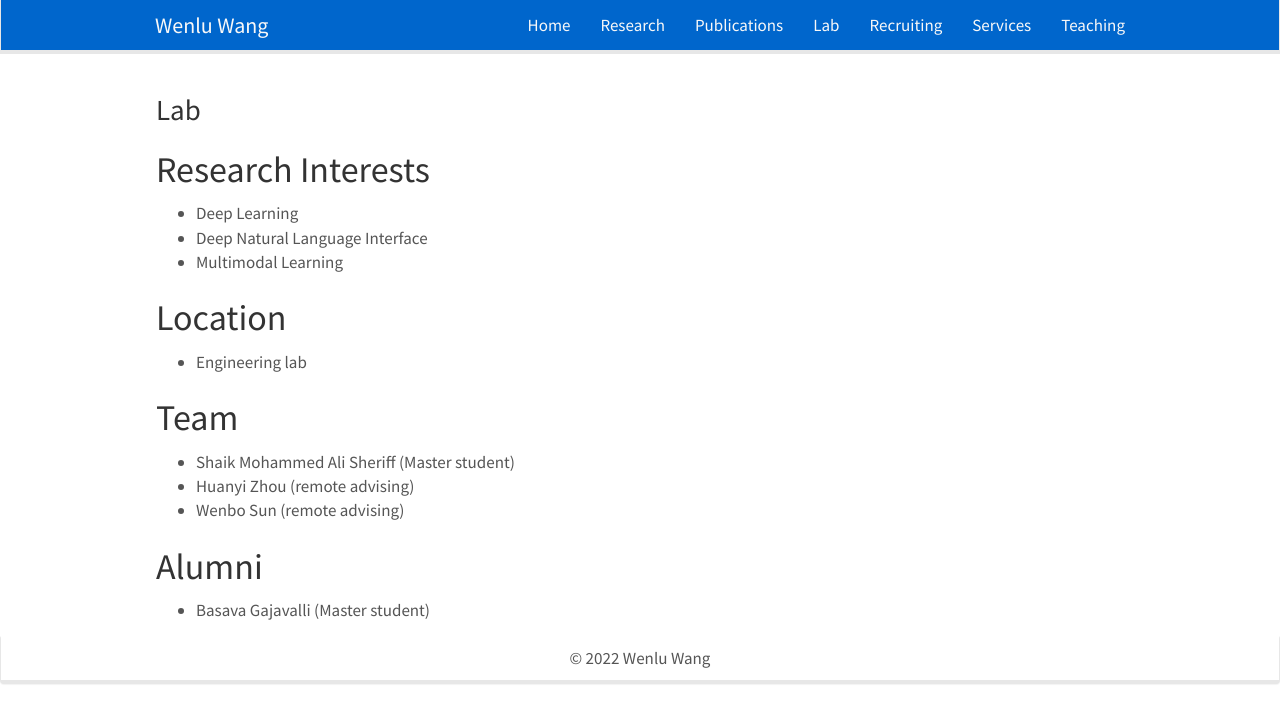
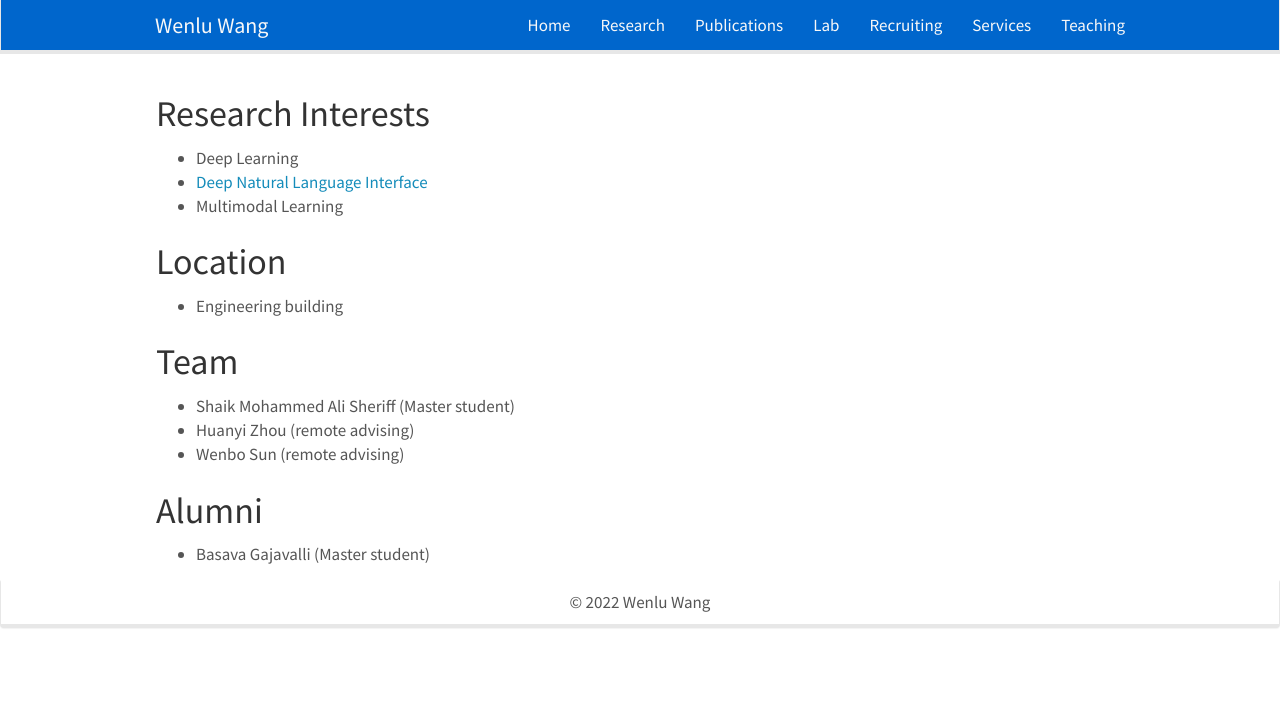
Before and after one commit to WENLU-W/WENLU-W.github.io, a Jekyll site: the page built from docs/_pages/team.md, in a window 1280 px wide. Shown: the top 723 px of the page. Built offline with Jekyll 4.4.1, drawn with Linux system fonts in a browser that asks for light colours; nearby versions of some CDN libraries.

Commit message:
Update team.md

```diff
--- a/docs/_pages/team.md
+++ b/docs/_pages/team.md
@@ -6,18 +6,17 @@ sitemap: false
 permalink: /team/
 ---
 
-### Lab
 
 ## Research Interests
 
 - Deep Learning
-- Deep Natural Language Interface
+- [Deep Natural Language Interface](https://wenlu-w.github.io/project/2021/01/01/NLIDB.html)
 - Multimodal Learning
 
 
 ## Location
 
-- Engineering lab
+- Engineering building
 
 
 ## Team
```
